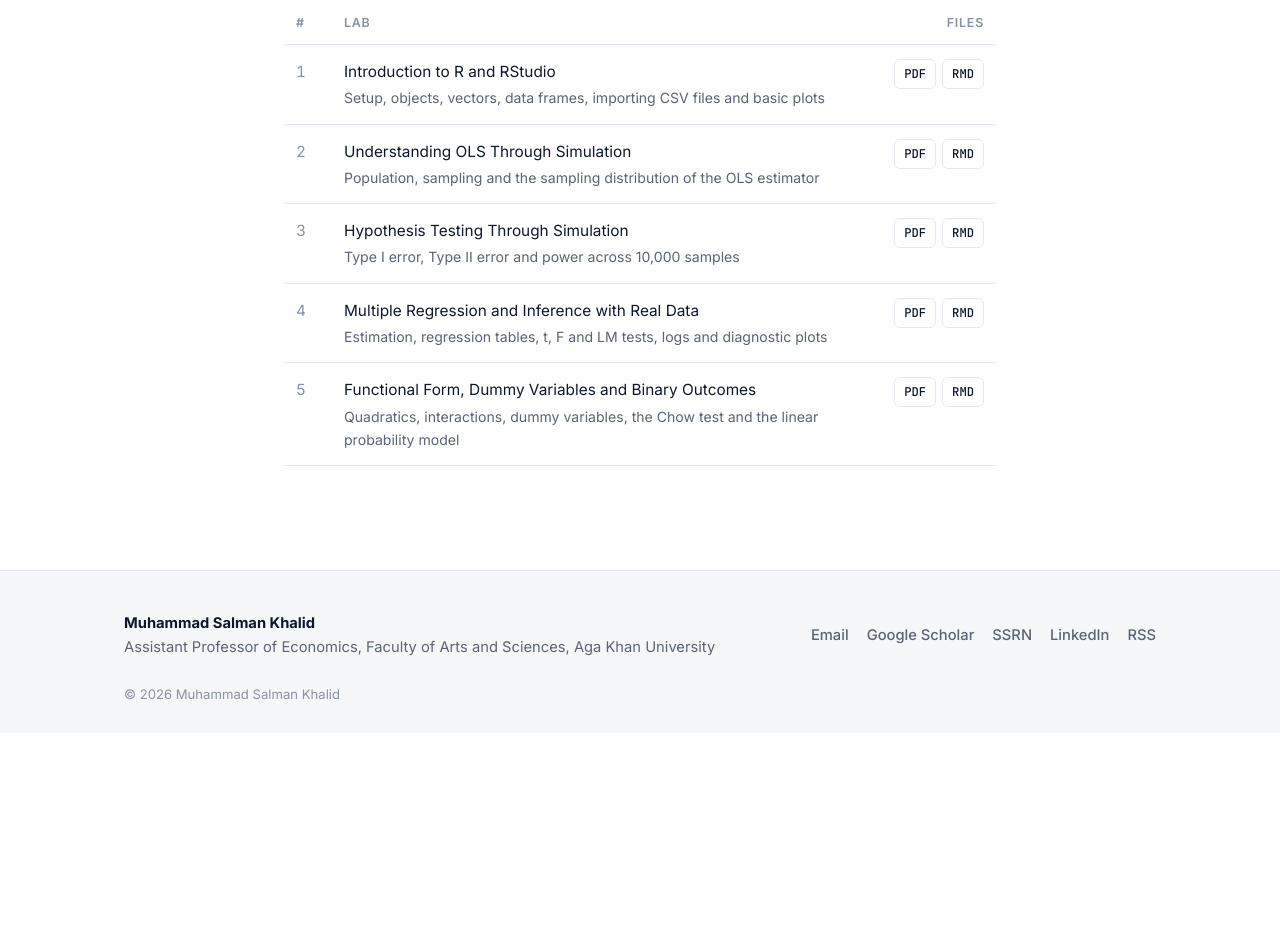
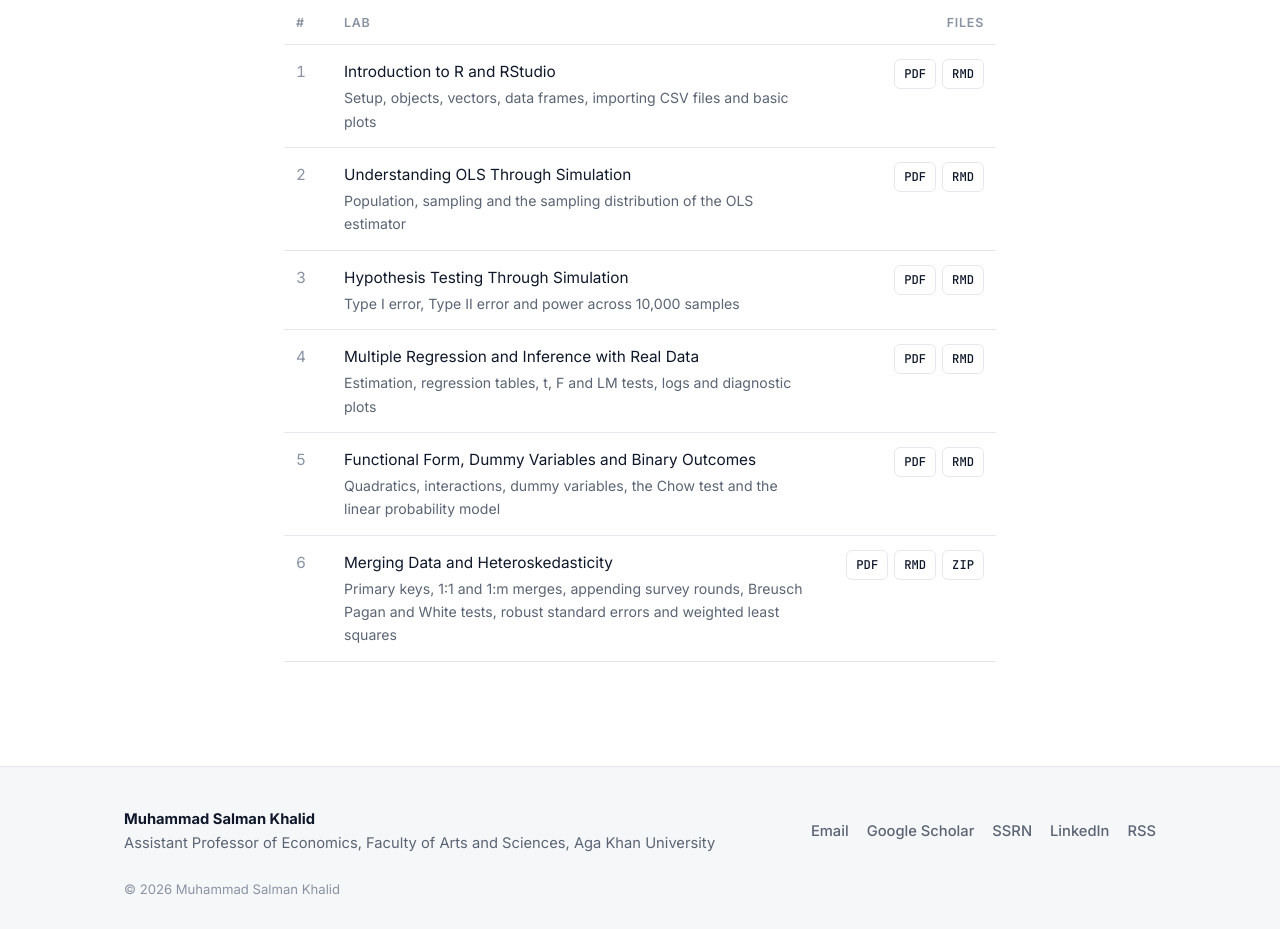
Before and after one commit to salman0399/salman-khalid-site, an Eleventy site: page src/teaching/courses/applied-econometrics.md in a window 1280 px wide. Shown: the part 1574-2503 px from the top of the page. Before the commit the page ends 2307 px from the top, so only its background shows below. Built offline with nearby package versions, Linux system fonts and the light colour scheme; Eleventy itself is replaced by a stand-in of ours; files that its build step writes are made by us from their sources.

Commit message:
Add Lab 6 Merging Data and Heteroskedasticity to Applied Econometrics
Co-Authored-By: Claude Opus 5.5 <noreply@anthropic.com>
Claude-Session: https://claude.ai/code/session_01CX9MKzZdv7cfNeDr2HmzRj

```diff
--- a/src/teaching/courses/applied-econometrics.md
+++ b/src/teaching/courses/applied-econometrics.md
@@ -69,4 +69,7 @@ labs:
   - title: "Functional Form, Dummy Variables and Binary Outcomes"
     desc: "Quadratics, interactions, dummy variables, the Chow test and the linear probability model"
     files: [/files/econometrics/labs/lab05-functional-form-dummies.pdf, /files/econometrics/labs/lab05-functional-form-dummies.Rmd]
+  - title: "Merging Data and Heteroskedasticity"
+    desc: "Primary keys, 1:1 and 1:m merges, appending survey rounds, Breusch Pagan and White tests, robust standard errors and weighted least squares"
+    files: [/files/econometrics/labs/lab06-merging-heteroskedasticity.pdf, /files/econometrics/labs/lab06-merging-heteroskedasticity.Rmd, /files/econometrics/labs/lab06-merging-heteroskedasticity-data.zip]
 ---
```
Also changed, not shown: 3 other files.
